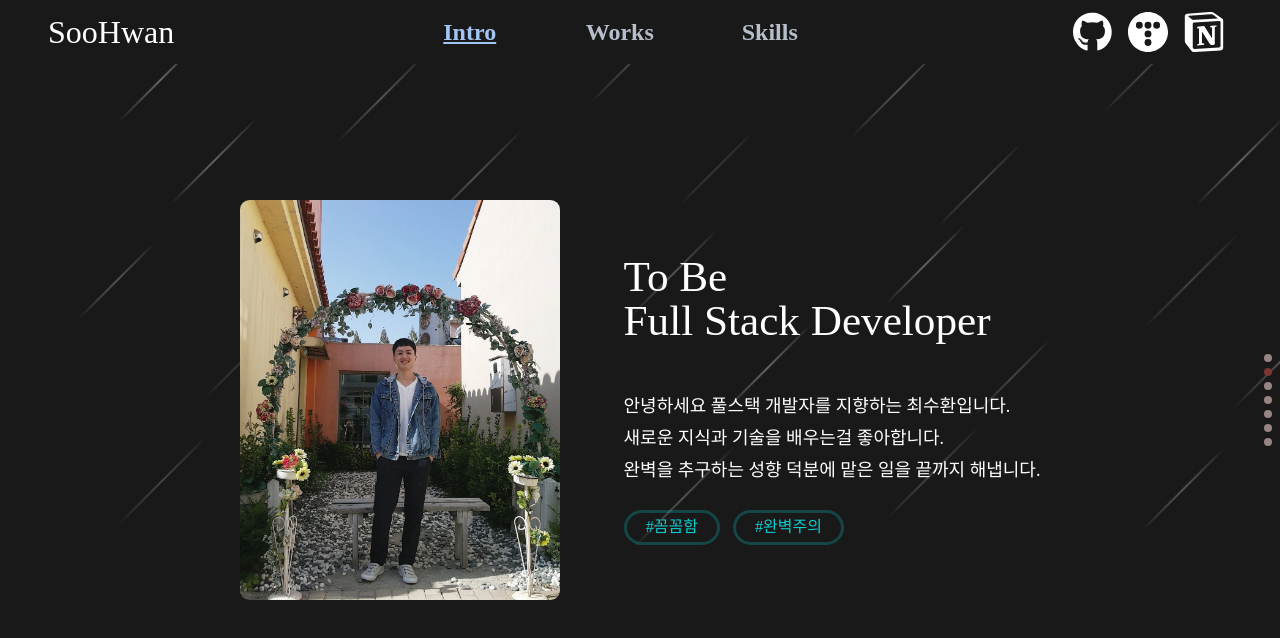
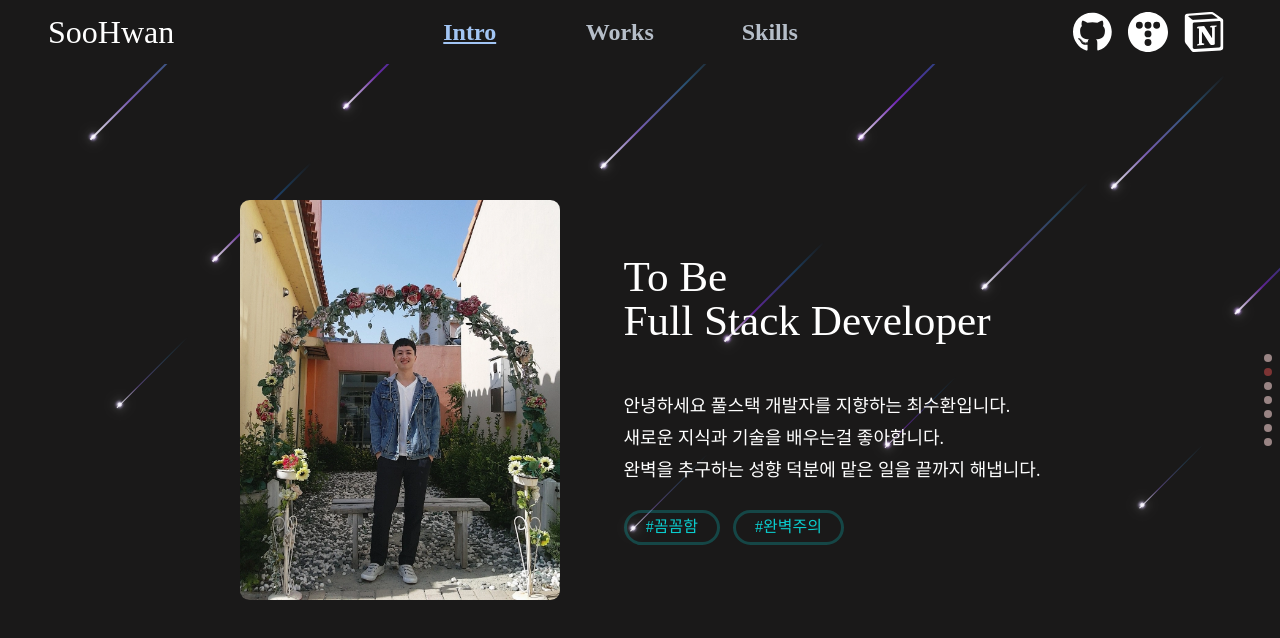
Before and after one commit to SooHwanC/WebPort_Vite, a React (Vite) app: page / in a window 1280 px wide. Both pictures are taken after a click on the item "Intro". Shown: the top 638 px of the page. Built offline with nearby package versions, Linux system fonts and the light colour scheme; a web font is replaced by a local one.

Commit message:
백그라운드 업데이트

```diff
--- a/src/components/BackgroundEffects/BackgroundEffects.jsx
+++ b/src/components/BackgroundEffects/BackgroundEffects.jsx
@@ -1,91 +1,315 @@
-import React, { useEffect, useState } from 'react';
-import './BackgroundEffects.scss';
+import React, { useEffect, useState } from 'react'
+import './BackgroundEffects.scss'
 
 const BackgroundEffects = ({ activeSlide }) => {
-    const [moveAmount, setMoveAmount] = useState(0);
+    const [moveAmount, setMoveAmount] = useState(0)
 
     const lightStreaks = [
-        // 최상단 영역
-        { id: 1, startX: 15, startY: 1, length: 140, opacity: 0.4 },
-        { id: 2, startX: 35, startY: 2, length: 120, opacity: 0.3 },
-        { id: 3, startX: 55, startY: 1, length: 130, opacity: 0.35 },
-        { id: 4, startX: 75, startY: 2, length: 110, opacity: 0.3 },
-        { id: 5, startX: 95, startY: 1, length: 125, opacity: 0.25 },
+        // 왼쪽 영역 별똥별들
+        {
+            id: 1,
+            startX: 5,
+            startY: 8,
+            length: 180,
+            mainColor: 'rgba(147, 112, 219, 0.8)',
+            glowColor: 'rgba(66, 170, 255, 0.4)',
+            width: 2,
+            headSize: 6,
+        },
+        {
+            id: 2,
+            startX: 15,
+            startY: 25,
+            length: 140,
+            mainColor: 'rgba(138, 43, 226, 0.6)',
+            glowColor: 'rgba(30, 144, 255, 0.3)',
+            width: 1.5,
+            headSize: 6,
+        },
+        {
+            id: 3,
+            startX: 8,
+            startY: 45,
+            length: 100,
+            mainColor: 'rgba(147, 112, 219, 0.5)',
+            glowColor: 'rgba(66, 170, 255, 0.2)',
+            width: 1,
+            headSize: 6,
+        },
 
-        // 상단 영역
-        { id: 6, startX: 8, startY: 10, length: 115, opacity: 0.4 },
-        { id: 7, startX: 25, startY: 12, length: 125, opacity: 0.35 },
-        { id: 8, startX: 45, startY: 8, length: 105, opacity: 0.3 },
-        { id: 9, startX: 65, startY: 11, length: 135, opacity: 0.35 },
-        { id: 10, startX: 85, startY: 9, length: 110, opacity: 0.3 },
+        // 중앙 왼쪽 영역
+        {
+            id: 4,
+            startX: 25,
+            startY: 5,
+            length: 160,
+            mainColor: 'rgba(138, 43, 226, 0.7)',
+            glowColor: 'rgba(30, 144, 255, 0.4)',
+            width: 2,
+            headSize: 6,
+        },
+        {
+            id: 5,
+            startX: 35,
+            startY: 30,
+            length: 130,
+            mainColor: 'rgba(147, 112, 219, 0.6)',
+            glowColor: 'rgba(66, 170, 255, 0.3)',
+            width: 1.5,
+            headSize: 6,
+        },
+        {
+            id: 6,
+            startX: 28,
+            startY: 55,
+            length: 90,
+            mainColor: 'rgba(138, 43, 226, 0.5)',
+            glowColor: 'rgba(30, 144, 255, 0.2)',
+            width: 1,
+            headSize: 6,
+        },
 
-        // 중상단 영역
-        { id: 11, startX: 12, startY: 20, length: 120, opacity: 0.4 },
-        { id: 12, startX: 32, startY: 22, length: 130, opacity: 0.35 },
-        { id: 13, startX: 52, startY: 21, length: 100, opacity: 0.25 },
-        { id: 14, startX: 72, startY: 23, length: 115, opacity: 0.3 },
-        { id: 15, startX: 92, startY: 20, length: 125, opacity: 0.4 },
+        // 중앙 영역
+        {
+            id: 7,
+            startX: 45,
+            startY: 12,
+            length: 170,
+            mainColor: 'rgba(147, 112, 219, 0.8)',
+            glowColor: 'rgba(66, 170, 255, 0.4)',
+            width: 2,
+            headSize: 6,
+        },
+        {
+            id: 8,
+            startX: 55,
+            startY: 35,
+            length: 140,
+            mainColor: 'rgba(138, 43, 226, 0.6)',
+            glowColor: 'rgba(30, 144, 255, 0.3)',
+            width: 1.5,
+            headSize: 6,
+        },
+        {
+            id: 9,
+            startX: 48,
+            startY: 60,
+            length: 110,
+            mainColor: 'rgba(147, 112, 219, 0.5)',
+            glowColor: 'rgba(66, 170, 255, 0.2)',
+            width: 1,
+            headSize: 6,
+        },
 
-        // 중단 영역
-        { id: 16, startX: 5, startY: 35, length: 105, opacity: 0.35 },
-        { id: 17, startX: 28, startY: 32, length: 140, opacity: 0.3 },
-        { id: 18, startX: 48, startY: 34, length: 120, opacity: 0.35 },
-        { id: 19, startX: 68, startY: 33, length: 110, opacity: 0.4 },
-        { id: 20, startX: 88, startY: 35, length: 130, opacity: 0.3 },
+        // 중앙 오른쪽 영역
+        {
+            id: 10,
+            startX: 65,
+            startY: 8,
+            length: 180,
+            mainColor: 'rgba(138, 43, 226, 0.8)',
+            glowColor: 'rgba(30, 144, 255, 0.4)',
+            width: 2,
+            headSize: 6,
+        },
+        {
+            id: 11,
+            startX: 75,
+            startY: 28,
+            length: 150,
+            mainColor: 'rgba(147, 112, 219, 0.6)',
+            glowColor: 'rgba(66, 170, 255, 0.3)',
+            width: 1.5,
+            headSize: 6,
+        },
+        {
+            id: 12,
+            startX: 68,
+            startY: 50,
+            length: 100,
+            mainColor: 'rgba(138, 43, 226, 0.5)',
+            glowColor: 'rgba(30, 144, 255, 0.2)',
+            width: 1,
+            headSize: 6,
+        },
 
-        // 중하단 영역
-        { id: 21, startX: 15, startY: 45, length: 100, opacity: 0.25 },
-        { id: 22, startX: 35, startY: 48, length: 115, opacity: 0.35 },
-        { id: 23, startX: 55, startY: 46, length: 125, opacity: 0.4 },
-        { id: 24, startX: 75, startY: 47, length: 105, opacity: 0.3 },
-        { id: 25, startX: 95, startY: 45, length: 130, opacity: 0.35 },
-
-        // 하단 영역
-        { id: 26, startX: 8, startY: 60, length: 120, opacity: 0.3 },
-        { id: 27, startX: 28, startY: 58, length: 110, opacity: 0.4 },
-        { id: 28, startX: 48, startY: 62, length: 140, opacity: 0.35 },
-        { id: 29, startX: 68, startY: 59, length: 125, opacity: 0.3 },
-        { id: 30, startX: 88, startY: 61, length: 115, opacity: 0.35 }
-    ];
+        // 오른쪽 영역
+        {
+            id: 13,
+            startX: 85,
+            startY: 15,
+            length: 160,
+            mainColor: 'rgba(147, 112, 219, 0.8)',
+            glowColor: 'rgba(66, 170, 255, 0.4)',
+            width: 2,
+            headSize: 6,
+        },
+        {
+            id: 14,
+            startX: 95,
+            startY: 32,
+            length: 130,
+            mainColor: 'rgba(138, 43, 226, 0.6)',
+            glowColor: 'rgba(30, 144, 255, 0.3)',
+            width: 1.5,
+            headSize: 6,
+        },
+        {
+            id: 15,
+            startX: 88,
+            startY: 58,
+            length: 90,
+            mainColor: 'rgba(147, 112, 219, 0.5)',
+            glowColor: 'rgba(66, 170, 255, 0.2)',
+            width: 1,
+            headSize: 6,
+        },
+    ]
 
     useEffect(() => {
         if (activeSlide <= 0) {
-            setMoveAmount(0);
-            return;
+            setMoveAmount(0)
+            return
         }
 
-        setMoveAmount((activeSlide - 1) * 50);
-    }, [activeSlide]);
+        setMoveAmount((activeSlide - 1) * 150)
+    }, [activeSlide])
 
-    if (activeSlide <= 0) return null;
+    if (activeSlide <= 0) return null
 
     return (
         <div className="background-effects">
             {lightStreaks.map((streak) => (
                 <div
                     key={streak.id}
-                    className="light-streak"
+                    className="light-streak-wrapper"
                     style={{
                         position: 'absolute',
                         top: `${streak.startY}%`,
                         left: `${streak.startX}%`,
+                        transform: `translate(${-moveAmount * 0.8}px, ${moveAmount}px) rotate(-45deg)`,
+                        transition: 'transform 0.8s ease-out',
                         width: `${streak.length}px`,
-                        height: '2px',
-                        opacity: streak.opacity,
-                        transform: `translate(${-moveAmount * 0.5}px, ${moveAmount}px) rotate(-45deg)`,
-                        transition: 'transform 0.8s ease-out',
-                        background: `linear-gradient(90deg,
-                            transparent 0%,
-                            rgba(255, 255, 255, 0.3) 15%,
-                            rgba(255, 255, 255, ${streak.opacity * 2}) 50%,
-                            rgba(255, 255, 255, 0.3) 85%,
-                            transparent 100%
-                        )`
+                        height: `${Math.max(streak.headSize * 4, streak.width * 4)}px`,
+                        display: 'flex',
+                        alignItems: 'center',
                     }}
-                />
+                >
+                    {/* 혜성의 머리 부분 - 여러 겹의 빛 효과 */}
+                    <div
+                        className="light-streak-head-container"
+                        style={{
+                            position: 'absolute',
+                            left: -2,
+                            width: `${streak.headSize * 2}px`,
+                            height: `${streak.headSize * 2}px`,
+                            zIndex: 2,
+                        }}
+                    >
+                        {/* 가장 밝은 중심부 */}
+                        <div
+                            style={{
+                                position: 'absolute',
+                                left: '50%',
+                                top: '50%',
+                                transform: 'translate(-50%, -50%)',
+                                width: `${streak.headSize * 0.6}px`,
+                                height: `${streak.headSize * 0.6}px`,
+                                background: 'rgba(255, 255, 255, 1)',
+                                boxShadow: `
+                      0 0 10px rgba(255, 255, 255, 1),
+                      0 0 20px rgba(255, 255, 255, 0.8)
+                    `,
+                                borderRadius: '50%',
+                                filter: 'blur(0.3px)',
+                            }}
+                        />
+                        {/* 첫 번째 광채 레이어 */}
+                        <div
+                            style={{
+                                position: 'absolute',
+                                left: '50%',
+                                top: '50%',
+                                transform: 'translate(-50%, -50%)',
+                                width: `${streak.headSize * 1.2}px`,
+                                height: `${streak.headSize * 1.2}px`,
+                                background: `radial-gradient(circle at center,
+                      rgba(255, 255, 255, 0.95) 0%,
+                      rgba(255, 255, 255, 0.8) 30%,
+                      ${streak.mainColor} 70%,
+                      transparent 100%
+                    )`,
+                                borderRadius: '50%',
+                                filter: 'blur(1px)',
+                            }}
+                        />
+                        {/* 두 번째 광채 레이어 */}
+                        <div
+                            style={{
+                                position: 'absolute',
+                                left: '50%',
+                                top: '50%',
+                                transform: 'translate(-50%, -50%)',
+                                width: `${streak.headSize * 2}px`,
+                                height: `${streak.headSize * 2}px`,
+                                background: `radial-gradient(circle at center,
+                      ${streak.mainColor}90 0%,
+                      ${streak.glowColor}50 60%,
+                      transparent 100%
+                    )`,
+                                borderRadius: '50%',
+                                filter: 'blur(2px)',
+                            }}
+                        />
+                    </div>
+
+                    {/* 혜성의 꼬리 부분 */}
+                    <div
+                        className="light-streak-container"
+                        style={{
+                            position: 'relative',
+                            width: '100%',
+                            height: '100%',
+                            display: 'flex',
+                            alignItems: 'center',
+                        }}
+                    >
+                        {/* 중앙 밝은 선 */}
+                        <div
+                            className="light-streak-core"
+                            style={{
+                                position: 'absolute',
+                                width: '100%',
+                                height: `${streak.width}px`,
+                                background: `linear-gradient(90deg,
+                      rgba(255, 255, 255, 0.9) 0%,
+                      ${streak.mainColor} 30%,
+                      ${streak.glowColor} 70%,
+                      transparent 100%
+                    )`,
+                                filter: 'blur(0.5px)',
+                            }}
+                        />
+                        {/* 바깥쪽 흐릿한 효과 */}
+                        <div
+                            className="light-streak-glow"
+                            style={{
+                                position: 'absolute',
+                                width: '100%',
+                                height: `${streak.width * 5}px`,
+                                background: `linear-gradient(90deg,
+                      ${streak.mainColor}60 0%,
+                      ${streak.glowColor}30 50%,
+                      transparent 100%
+                    )`,
+                                filter: 'blur(3px)',
+                            }}
+                        />
+                    </div>
+                </div>
             ))}
         </div>
-    );
-};
+    )
+}
 
-export default BackgroundEffects;
+export default BackgroundEffects
--- a/src/components/BackgroundEffects/BackgroundEffects.scss
+++ b/src/components/BackgroundEffects/BackgroundEffects.scss
@@ -9,10 +9,22 @@
   z-index: 1;
   overflow: hidden;
 
-    .light-streak {
-        position: absolute;
+  .light-streak-wrapper {
+    overflow: visible;
+
+    .light-streak-head-container {
+      mix-blend-mode: screen;
       pointer-events: none;
-        filter: blur(0.5px); // 약간의 블러 효과 추가
-        will-change: transform; // 성능 최적화
+    }
+
+    .light-streak-container {
+      overflow: visible;
+    }
+
+    .light-streak-core,
+    .light-streak-glow {
+      transform-origin: left center;
+      mix-blend-mode: screen;
     }
   }
+}
```
Lines whose indentation alone changed are shown as unchanged.
